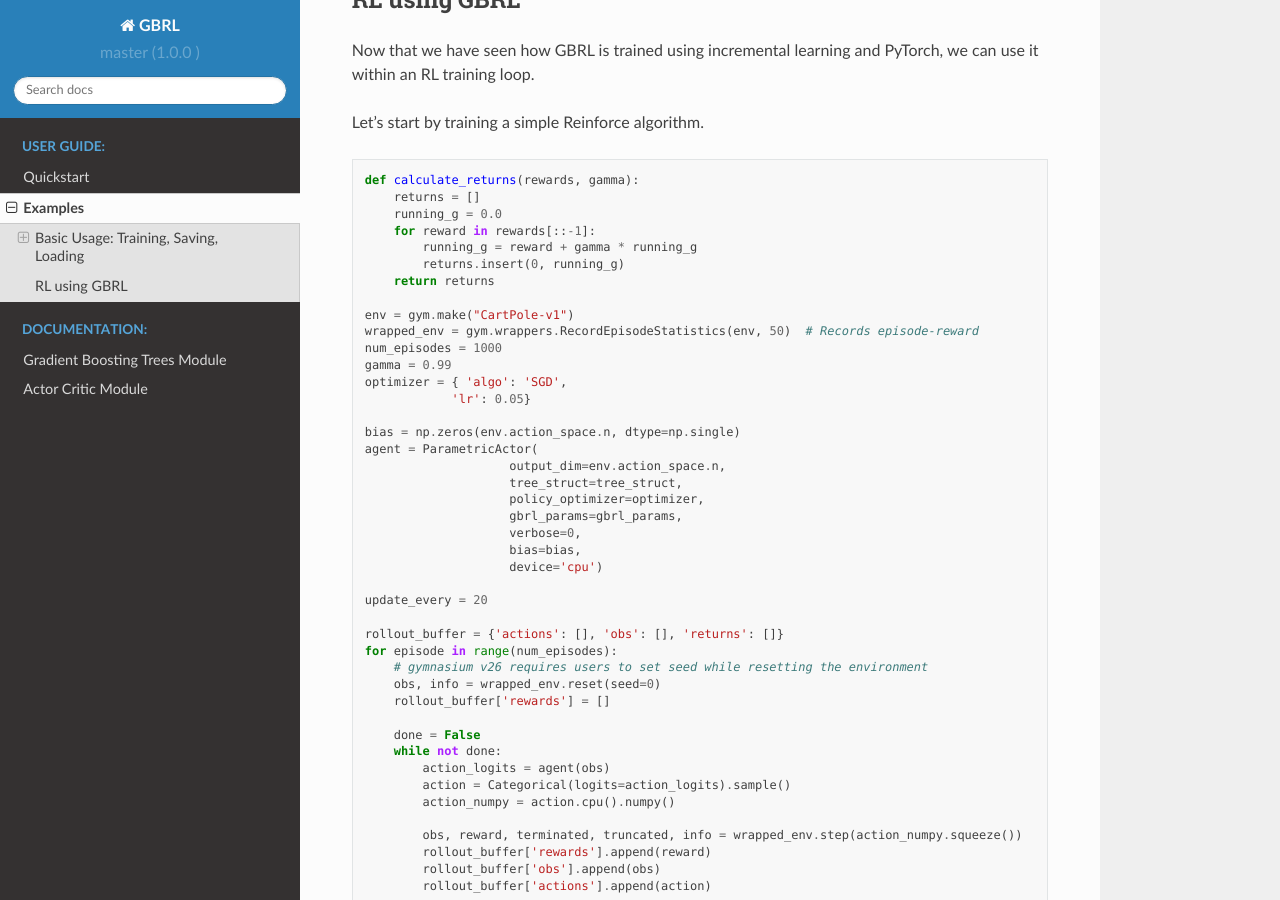
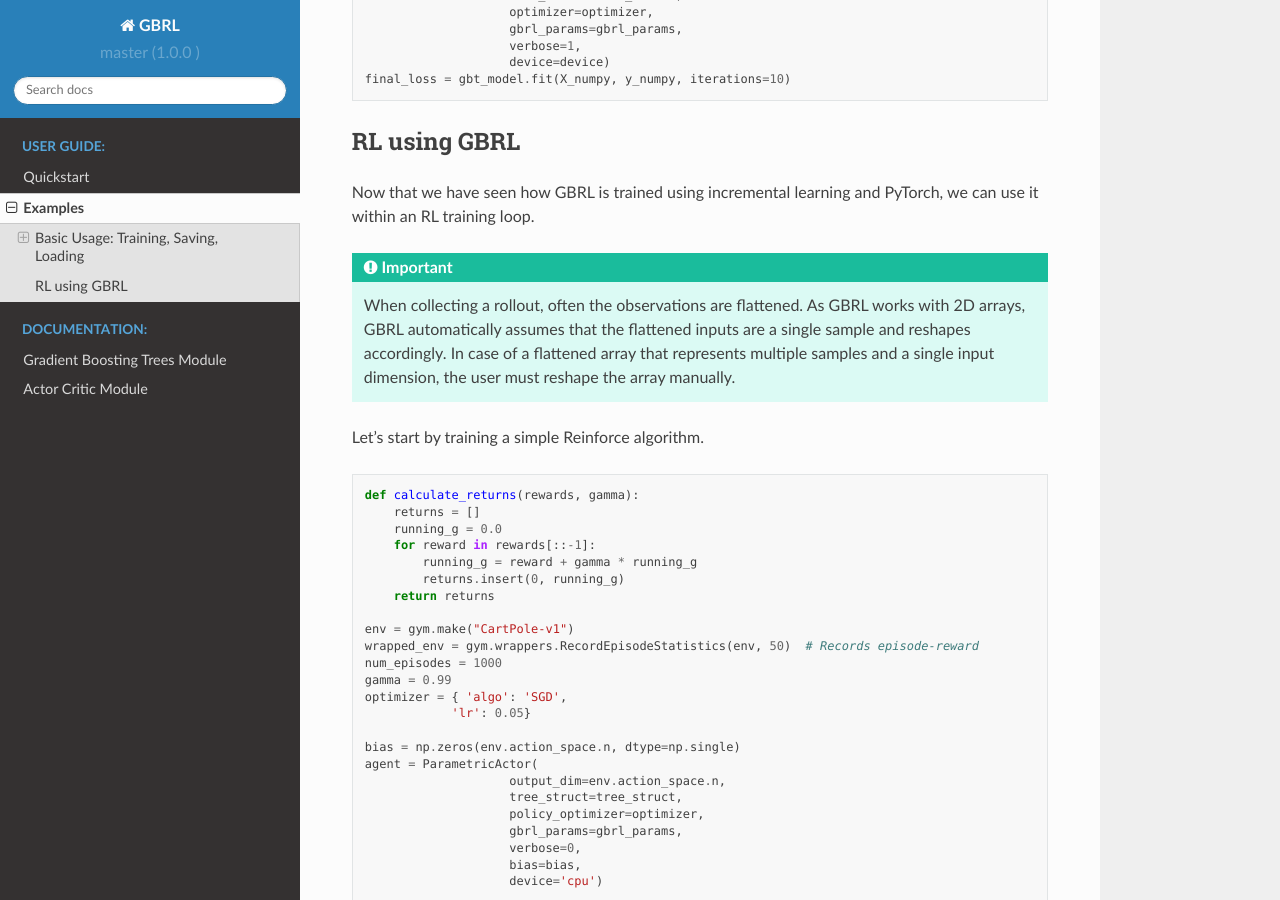
Before and after one commit to NVlabs/gbrl, a Sphinx documentation site: the page built from docs/examples.rst, in a window 1280 px wide and 900 px high, scrolled down 4263 px. Built offline with Sphinx 7.4.7 and the Read the Docs theme 2.0.0, drawn with Linux system fonts in a browser that asks for light colours; some of the changed text lies outside the part shown.

Commit message:
fixed bug in wrapper and clarified examples

```diff
--- a/docs/examples.rst
+++ b/docs/examples.rst
@@ -30,11 +30,15 @@
 
 Pre-process data
 ~~~~~~~~~~~~~~~~
+.. important::
+
+    GBRL works with 2D arrays/Tensors. Hence, we need to reshape 1D arrays as in the example below.
 
 .. code-block:: python
 
     # incremental learning dataset
     X_numpy, y_numpy = datasets.load_diabetes(return_X_y=True, as_frame=False, scaled=False)
+    # Reshape target as GBRL works with 2D arrays
     out_dim = 1 if len(y_numpy.shape) == 1 else y_numpy.shape[1]
     if out_dim == 1:
         y_numpy = y_numpy[:, np.newaxis]
@@ -42,7 +46,7 @@
     X, y = th.tensor(X_numpy, dtype=th.float32), th.tensor(y_numpy, dtype=th.float32)
 
 Setting up a GBRL model
-~~~~~~~~~~~~~~~~~~~~~
+~~~~~~~~~~~~~~~~~~~~~~~
 
 .. code-block:: python
 
@@ -224,6 +228,9 @@
 -------------
 Now that we have seen how GBRL is trained using incremental learning and PyTorch, we can use it within an RL training loop.
 
+.. important::
+    When collecting a rollout, often the observations are flattened. As GBRL works with 2D arrays, GBRL automatically assumes that the flattened inputs are a single sample and reshapes accordingly. In case of a flattened array that represents multiple samples and a single input dimension, the user must reshape the array manually.
+
 Let's start by training a simple Reinforce algorithm.
 
 .. code-block:: python
```
Also changed, not shown: tutorial.ipynb, 1 other file.
